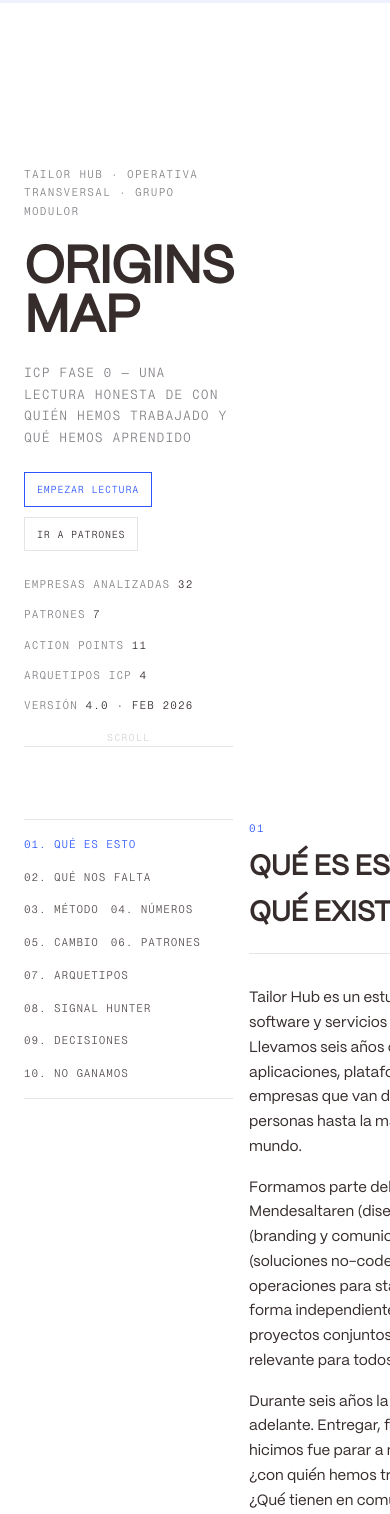
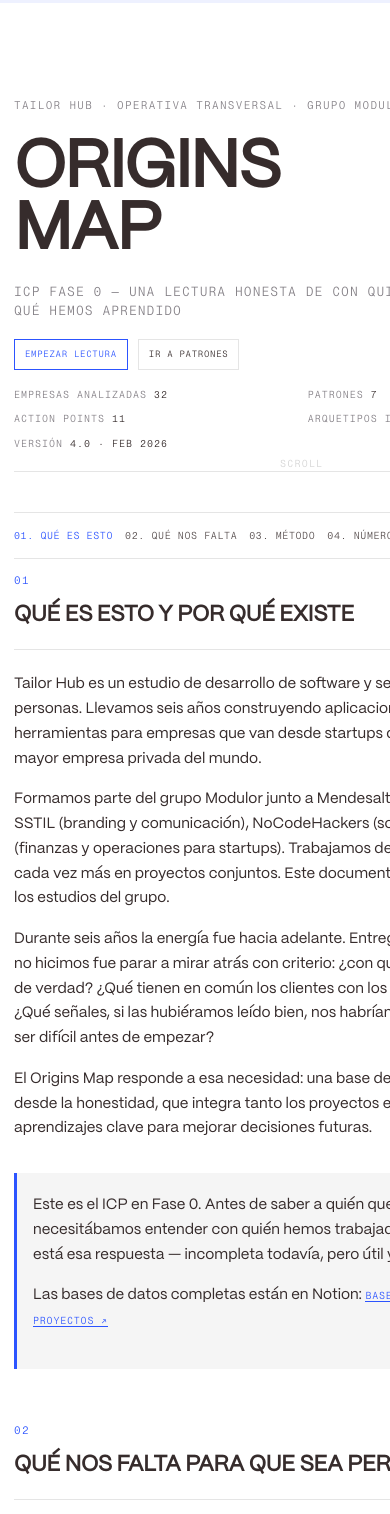
Before and after one commit to smilingcoco/Origins-Map-Tailor-Hub, a React (Vite) app: page / in a window 390 px wide. Shown: the top 1514 px of the page. Built offline with nearby package versions, Linux system fonts and the light colour scheme.

Commit message:
Improve mobile responsiveness for nav, hero, spacing and tables

```diff
--- a/src/components/SignalTable.jsx
+++ b/src/components/SignalTable.jsx
@@ -1,5 +1,6 @@
 export default function SignalTable({ rows }) {
   return (
+    <div className="signal-table-wrap">
       <table className="signal-table">
         <thead>
           <tr>
@@ -11,12 +12,13 @@
         <tbody>
           {rows.map((row) => (
             <tr key={row.archetype}>
-            <td>{row.archetype}</td>
-            <td>{row.signals}</td>
-            <td>{row.channel}</td>
+              <td data-label="Arquetipo">{row.archetype}</td>
+              <td data-label="Señales monitorizadas">{row.signals}</td>
+              <td data-label="Canal sugerido">{row.channel}</td>
             </tr>
           ))}
         </tbody>
       </table>
+    </div>
   );
 }
--- a/src/styles/globals.css
+++ b/src/styles/globals.css
@@ -675,6 +675,10 @@
   margin: 24px 0;
 }
 
+.signal-table-wrap {
+  width: 100%;
+}
+
 .signal-table thead {
   background: var(--neutral-900);
 }
@@ -804,19 +808,22 @@
 
 @media (max-width: 900px) {
   .page-shell {
-    padding: 64px 24px 96px;
+    padding: 40px 20px 88px;
   }
 
   .app-layout {
     grid-template-columns: 1fr;
-    gap: 16px;
+    gap: 12px;
+    grid-template-rows: auto auto auto;
   }
 
   .page-content {
     max-width: 100%;
+    grid-column: 1;
   }
 
   .side-nav {
+    grid-column: 1;
     position: static;
   }
 
@@ -826,19 +833,52 @@
 
   .side-nav-list {
     display: flex;
-    flex-wrap: wrap;
-    gap: 8px 12px;
+    flex-wrap: nowrap;
+    gap: 0;
     border-top: 1px solid var(--neutral-200);
     border-bottom: 1px solid var(--neutral-200);
-    padding: 12px 0;
+    padding: 10px 0;
+    overflow-x: auto;
+    -webkit-overflow-scrolling: touch;
+    scrollbar-width: none;
+  }
+
+  .side-nav-list::-webkit-scrollbar {
+    display: none;
   }
 
   .side-nav-list li {
     margin-bottom: 0;
+    margin-right: 12px;
+    flex: 0 0 auto;
   }
 
   .side-nav-link {
-    font-size: 11px;
+    font-size: 10px;
+    letter-spacing: 0.06em;
+  }
+
+  .hero-section {
+    min-height: 68vh;
+    margin-bottom: 36px;
+    padding-bottom: 20px;
+  }
+
+  .hero-title {
+    font-size: clamp(44px, 16vw, 84px);
+  }
+
+  .hero-subtitle {
+    line-height: 1.45;
+    margin-bottom: 18px;
+  }
+
+  .hero-meta-row {
+    gap: 10px 16px;
+  }
+
+  .hero-meta-item {
+    font-size: 10px;
   }
 
   .metrics-grid {
@@ -857,17 +897,59 @@
 }
 
 @media (max-width: 640px) {
+  .page-shell {
+    padding: 28px 14px 72px;
+  }
+
   .hero-section {
     min-height: auto;
-    padding-top: 12vh;
+    padding-top: 8vh;
+    margin-bottom: 28px;
+  }
+
+  .hero-title {
+    font-size: clamp(40px, 18vw, 66px);
   }
 
   .hero-actions {
     flex-wrap: wrap;
+    margin-bottom: 16px;
+  }
+
+  .hero-action {
+    font-size: 9px;
+    padding: 7px 10px;
   }
 
   .hero-meta-row {
-    gap: 12px;
+    display: grid;
+    grid-template-columns: 1fr 1fr;
+    gap: 8px 12px;
+  }
+
+  .section {
+    margin-bottom: 52px;
+  }
+
+  .section-title {
+    font-size: 22px;
+    margin-bottom: 22px;
+  }
+
+  .callout,
+  .warning-box,
+  .evolution-box,
+  .signal-hunter-box,
+  .propuestas-box {
+    padding: 20px 16px;
+  }
+
+  .pattern-content {
+    max-width: 100%;
+  }
+
+  .pattern-watermark {
+    display: none;
   }
 
   .timeline-item,
@@ -884,4 +966,55 @@
   .metrics-grid {
     grid-template-columns: 1fr;
   }
+
+  .signal-table {
+    margin: 12px 0;
+  }
+
+  .signal-table thead {
+    display: none;
+  }
+
+  .signal-table tbody,
+  .signal-table tr,
+  .signal-table td {
+    display: block;
+    width: 100%;
+  }
+
+  .signal-table tbody tr {
+    border: 1px solid var(--neutral-200);
+    background: var(--neutral-00) !important;
+    margin-bottom: 10px;
+  }
+
+  .signal-table tbody td {
+    padding: 10px 12px;
+    border-bottom: 1px solid var(--neutral-200);
+    font-size: 13px;
+  }
+
+  .signal-table tbody td:last-child {
+    border-bottom: none;
+  }
+
+  .signal-table tbody td:first-child {
+    width: 100%;
+    color: var(--neutral-900);
+    font-size: 13px;
+    letter-spacing: 0;
+    text-transform: none;
+    font-family: 'PPMori', serif;
+  }
+
+  .signal-table tbody td::before {
+    content: attr(data-label);
+    display: block;
+    font-family: 'PPNeueMontrealMono', monospace;
+    text-transform: uppercase;
+    letter-spacing: 0.08em;
+    font-size: 9px;
+    color: var(--neutral-600);
+    margin-bottom: 5px;
+  }
 }
```
Lines whose indentation alone changed are shown as unchanged.
